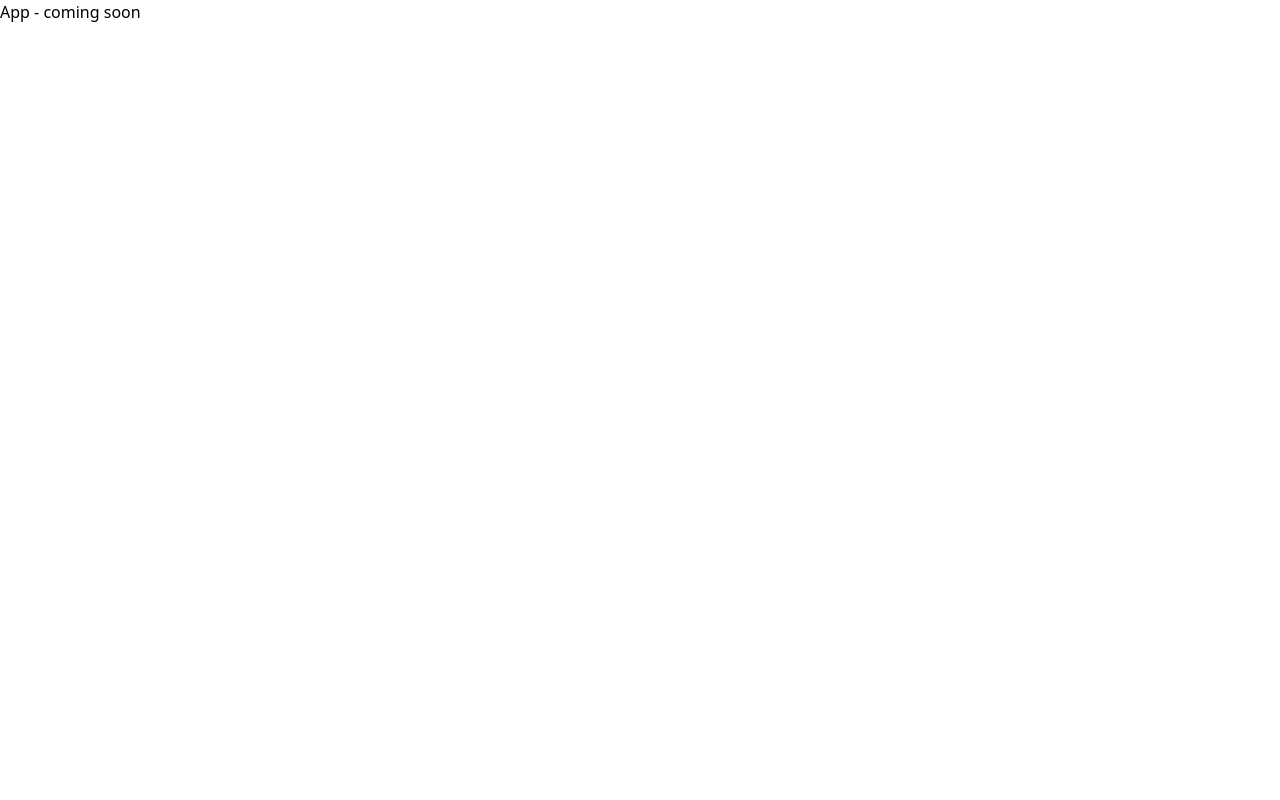
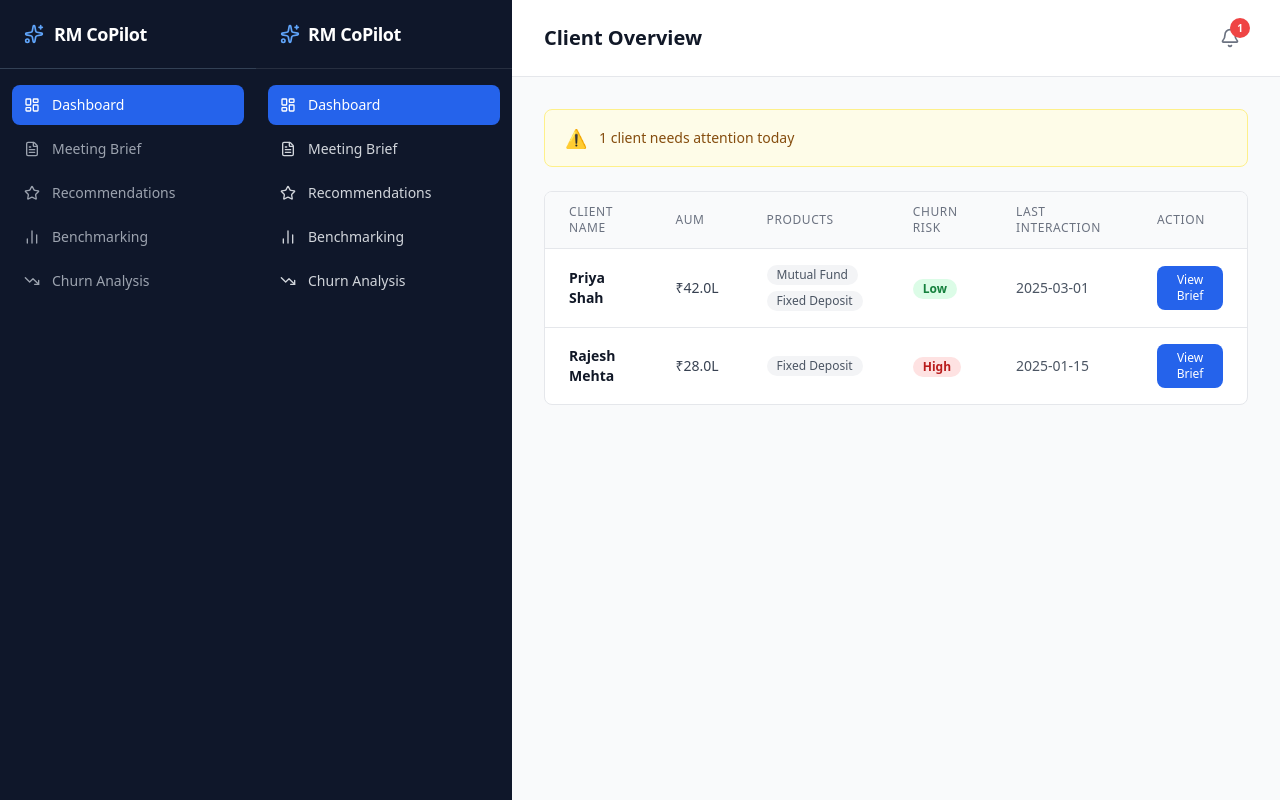
Before and after one commit to abhiishek2205/rm-copilot, a React (Vite) app: page / in a window 1280 px wide. Built offline with nearby package versions, Linux system fonts and the light colour scheme.

Commit message:
feat: build sidebar, wire router, update all page wrappers

```diff
--- a/src/App.jsx
+++ b/src/App.jsx
@@ -1,3 +1,32 @@
+import { ClientProvider } from "./hooks/useClientStore";
+import { BrowserRouter, Routes, Route } from "react-router-dom";
+import Sidebar from "./components/shared/Sidebar";
+import Dashboard from "./pages/Dashboard";
+import MeetingBrief from "./pages/MeetingBrief";
+import Recommendations from "./pages/Recommendations";
+import Benchmarking from "./pages/Benchmarking";
+import Churn from "./pages/Churn";
+
 export default function App() {
-  return <div>App - coming soon</div>;
+  return (
+    <BrowserRouter>
+      <ClientProvider>
+        <div className="flex">
+          <Sidebar />
+          <main className="ml-64 flex-1 bg-gray-50 min-h-screen">
+            <Routes>
+              <Route path="/" element={<Dashboard />} />
+              <Route path="/brief/:clientId" element={<MeetingBrief />} />
+              <Route
+                path="/recommendations/:clientId"
+                element={<Recommendations />}
+              />
+              <Route path="/benchmarking" element={<Benchmarking />} />
+              <Route path="/churn/:clientId" element={<Churn />} />
+            </Routes>
+          </main>
+        </div>
+      </ClientProvider>
+    </BrowserRouter>
+  );
 }
--- a/src/components/shared/Sidebar.jsx
+++ b/src/components/shared/Sidebar.jsx
@@ -1,3 +1,96 @@
+import { useLocation, useNavigate } from "react-router-dom";
+import {
+  LayoutDashboard,
+  FileText,
+  Star,
+  BarChart2,
+  TrendingDown,
+  Sparkles,
+} from "lucide-react";
+import { useClients } from "../../hooks/useClientStore";
+
 export default function Sidebar() {
-  return <div>Sidebar - coming soon</div>;
+  const { selectedClient } = useClients();
+  const location = useLocation();
+  const navigate = useNavigate();
+
+  const navItems = [
+    { label: "Dashboard", icon: LayoutDashboard, path: "/" },
+    {
+      label: "Meeting Brief",
+      icon: FileText,
+      path: `/brief/${selectedClient?.id}`,
+    },
+    {
+      label: "Recommendations",
+      icon: Star,
+      path: `/recommendations/${selectedClient?.id}`,
+    },
+    { label: "Benchmarking", icon: BarChart2, path: "/benchmarking" },
+    {
+      label: "Churn Analysis",
+      icon: TrendingDown,
+      path: `/churn/${selectedClient?.id}`,
+    },
+  ];
+
+  // Determine base route for active matching
+  const getBaseRoute = (path) => {
+    if (path === "/") return "/";
+    return "/" + path.split("/")[1];
+  };
+
+  const isActive = (itemPath) => {
+    if (itemPath === "/") return location.pathname === "/";
+    const base = getBaseRoute(itemPath);
+    return location.pathname.startsWith(base);
+  };
+
+  return (
+    <nav className="bg-slate-900 text-white h-screen w-64 flex flex-col fixed left-0 top-0 z-50">
+      {/* ── Logo ── */}
+      <div className="flex items-center gap-2.5 px-6 py-5 border-b border-slate-700">
+        <Sparkles className="w-5 h-5 text-blue-400" />
+        <span className="text-lg font-bold tracking-tight">RM CoPilot</span>
+      </div>
+
+      {/* ── Nav Links ── */}
+      <div className="flex-1 overflow-y-auto px-3 py-4 space-y-1">
+        {navItems.map(({ label, icon: Icon, path }) => (
+          <button
+            key={label}
+            onClick={() => navigate(path)}
+            className={`flex items-center gap-3 w-full px-3 py-2.5 rounded-lg text-sm font-medium transition-colors ${
+              isActive(path)
+                ? "bg-blue-600 text-white"
+                : "text-gray-400 hover:bg-slate-800 hover:text-white"
+            }`}
+          >
+            <Icon className="w-4 h-4" />
+            {label}
+          </button>
+        ))}
+      </div>
+
+      {/* ── RM Profile ── */}
+      {selectedClient?.assignedRM && (
+        <div className="border-t border-slate-700 px-4 py-3">
+          <div className="flex items-center gap-3">
+            <div className="relative">
+              <div className="w-8 h-8 rounded-full bg-slate-600 flex items-center justify-center text-xs font-semibold text-slate-300">
+                {selectedClient.assignedRM
+                  .split(" ")
+                  .map((n) => n[0])
+                  .join("")}
+              </div>
+              <span className="absolute -bottom-0.5 -right-0.5 w-2.5 h-2.5 bg-green-500 rounded-full border-2 border-slate-900" />
+            </div>
+            <span className="text-sm text-gray-300">
+              {selectedClient.assignedRM}
+            </span>
+          </div>
+        </div>
+      )}
+    </nav>
+  );
 }
--- a/src/pages/Benchmarking.jsx
+++ b/src/pages/Benchmarking.jsx
@@ -1,3 +1,9 @@
-export default function Benchmarking() {
-  return <div>Benchmarking - coming soon</div>;
+import BenchmarkingScreen from "../components/benchmarking/index";
+
+export default function BenchmarkingPage() {
+  return (
+    <div className="w-full">
+      <BenchmarkingScreen />
+    </div>
+  );
 }
--- a/src/pages/Churn.jsx
+++ b/src/pages/Churn.jsx
@@ -2,7 +2,7 @@ import ChurnScreen from "../components/churn/index";
 
 export default function ChurnPage() {
   return (
-    <div className="bg-gray-50 min-h-screen">
+    <div className="w-full">
       <ChurnScreen />
     </div>
   );
--- a/src/pages/Dashboard.jsx
+++ b/src/pages/Dashboard.jsx
@@ -1,3 +1,9 @@
-export default function Dashboard() {
-  return <div>Dashboard - coming soon</div>;
+import DashboardScreen from "../components/dashboard/index";
+
+export default function DashboardPage() {
+  return (
+    <div className="w-full">
+      <DashboardScreen />
+    </div>
+  );
 }
--- a/src/pages/MeetingBrief.jsx
+++ b/src/pages/MeetingBrief.jsx
@@ -1,3 +1,9 @@
-export default function MeetingBrief() {
-  return <div>MeetingBrief - coming soon</div>;
+import MeetingBriefScreen from "../components/meeting-brief/index";
+
+export default function MeetingBriefPage() {
+  return (
+    <div className="w-full">
+      <MeetingBriefScreen />
+    </div>
+  );
 }
--- a/src/pages/Recommendations.jsx
+++ b/src/pages/Recommendations.jsx
@@ -1,3 +1,9 @@
-export default function Recommendations() {
-  return <div>Recommendations - coming soon</div>;
+import RecommendationsScreen from "../components/recommendations/index";
+
+export default function RecommendationsPage() {
+  return (
+    <div className="w-full">
+      <RecommendationsScreen />
+    </div>
+  );
 }
```
